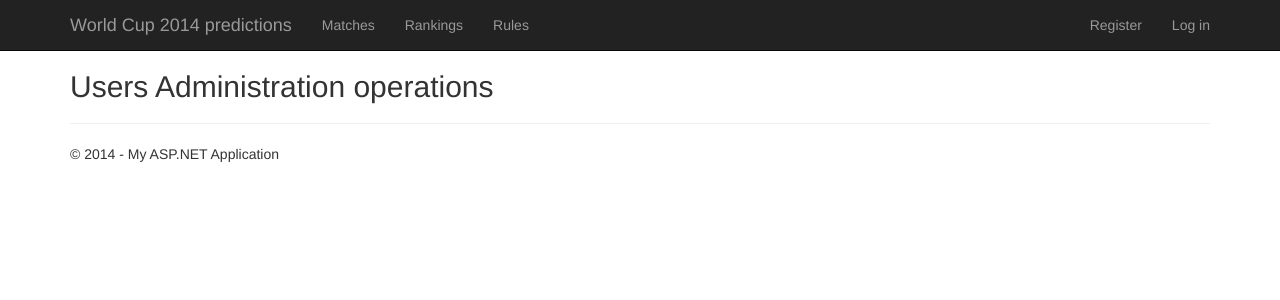
After one commit to xabikos/BrazilWC2014, an ASP.NET MVC app: template WorldCup/Views/AdminUsers/Index.cshtml in a window 1280 px wide. The commit adds this page. Shown: the top 300 px of the page. Run offline with ASP.NET Core 8 and stand-ins for ASP.NET MVC 5, Linux system fonts and the light colour scheme; the template is opened without the code that fills it, so the values that code supplies are empty; the project's own start-up code is not run, and a stand-in starts its controllers and pages; some libraries are stand-ins or nearby versions.

Commit message:
Add administrator drop down menu

```diff
--- a/WorldCup/Controllers/AdminController.cs
+++ b/WorldCup/Controllers/AdminUsersController.cs
@@ -2,7 +2,7 @@ using System.Web.Mvc;
 
 namespace WorldCup.Controllers
 {
-    public class AdminController : Controller
+    public class AdminUsersController : Controller
     {
         public ActionResult Index()
         {
--- a/WorldCup/Views/Admin/Index.cshtml
+++ /dev/null
@@ -1,5 +0,0 @@
-@{
-    ViewBag.Title = "Administration";
-}
-
-<h2>Administration operations</h2>
--- /dev/null
+++ b/WorldCup/Views/AdminMatches/Index.cshtml
@@ -0,0 +1,5 @@
+@{
+    ViewBag.Title = "Matches Administration";
+}
+
+<h2>All the administration regarding matches</h2>
--- /dev/null
+++ b/WorldCup/Views/AdminUsers/Index.cshtml
@@ -0,0 +1,5 @@
+@{
+    ViewBag.Title = "Users Administration";
+}
+
+<h2>Users Administration operations</h2>
--- a/WorldCup/Views/Shared/_Layout.cshtml
+++ b/WorldCup/Views/Shared/_Layout.cshtml
@@ -27,7 +27,13 @@
                     @{
                         if (User.IsInRole("Admin"))
                         {
-                            <li>@Html.ActionLink("Administration", "Index", "Admin") </li>
+                            <li class="dropdown">
+                                <a href="#" class="dropdown-toggle" data-toggle="dropdown">Administration <b class="caret"></b></a>
+                                <ul class="dropdown-menu">
+                                    <li>@Html.ActionLink("Matches", "Index", "AdminMatches")</li>
+                                    <li>@Html.ActionLink("Users", "Index", "AdminUsers")</li>
+                                </ul>
+                            </li>
                         }
                     }
                 </ul>
```
Also changed, not shown: WorldCup/Controllers/AdminMatchesController.cs (added, +17 -0 lines), WorldCup/WorldCup.csproj.
